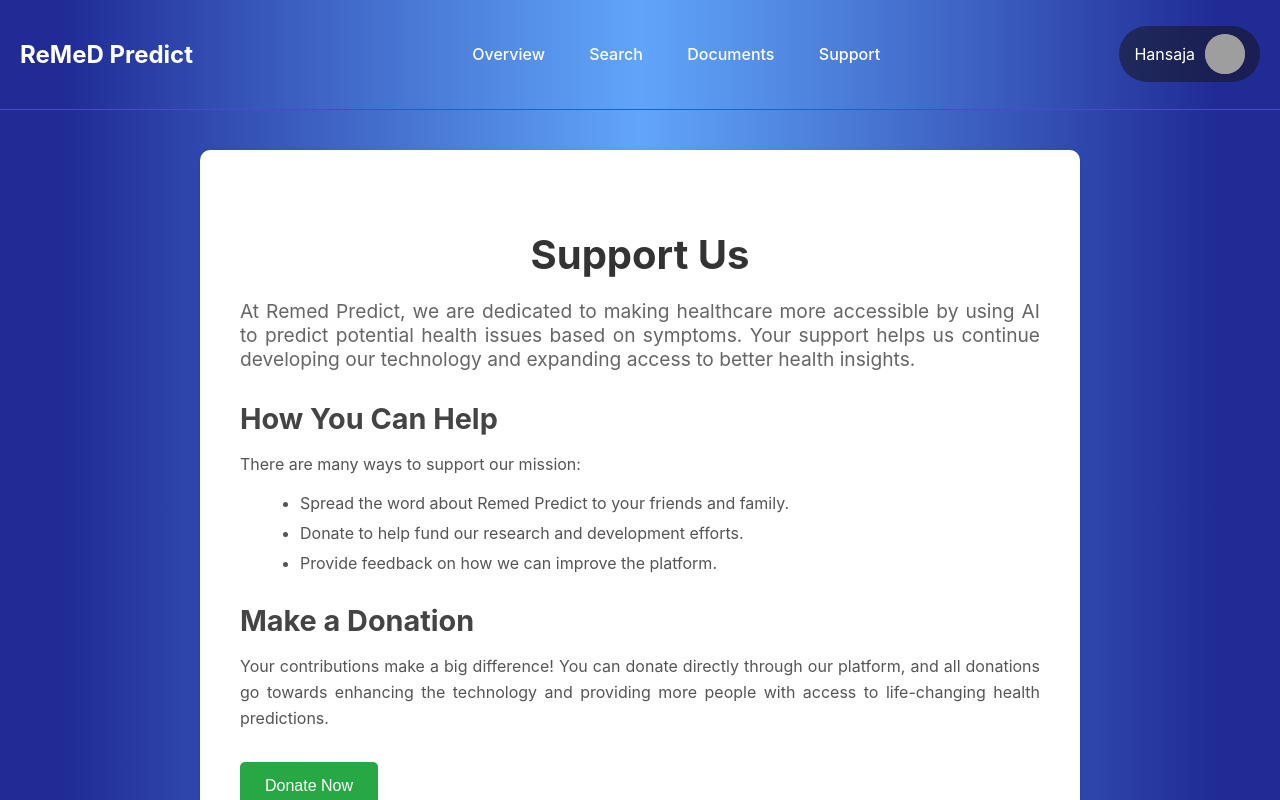
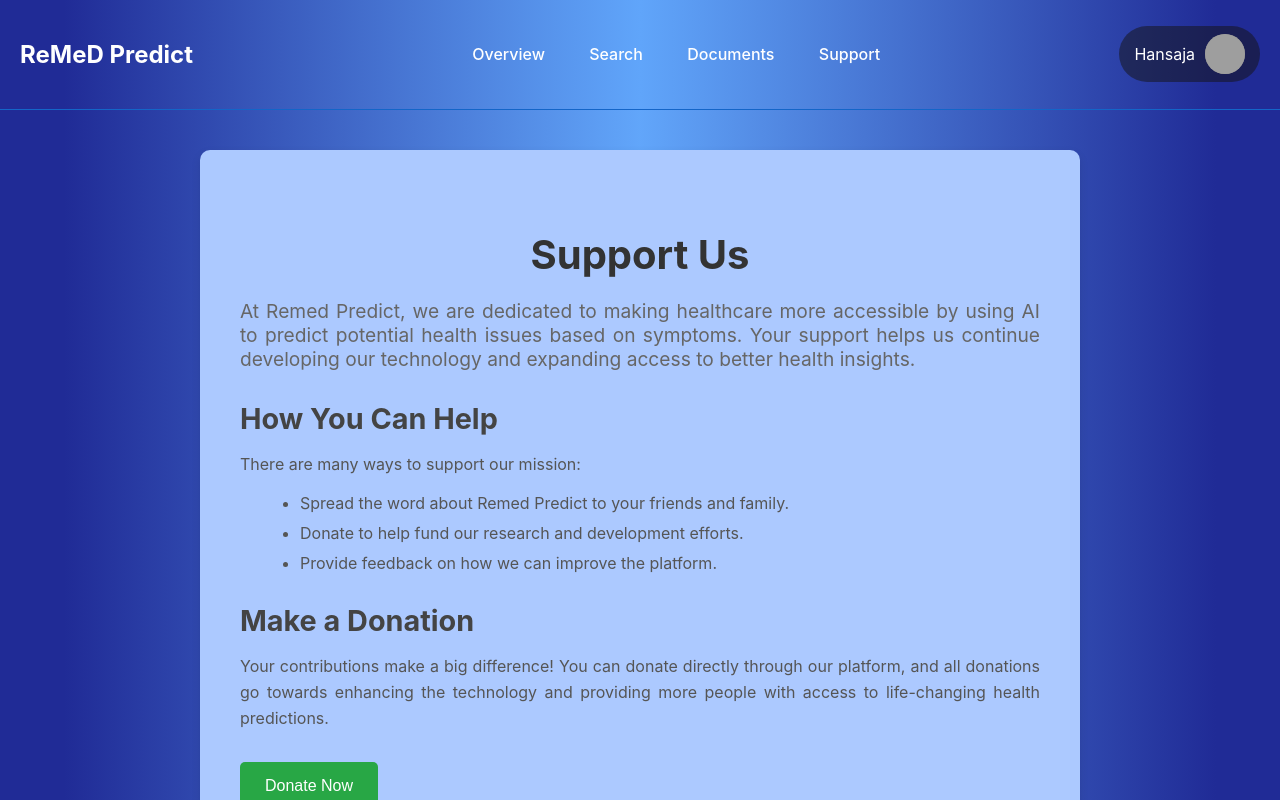
Before and after one commit to hansaja1119/DASHcoders, a React (Create React App) app in the folder frontend/: page /support in a window 1280 px wide. Shown: the top 800 px of the page. Built offline with nearby package versions, Linux system fonts and the light colour scheme; grey boxes are pictures that could not be loaded.

Commit message:
Updated some minor styles

```diff
--- a/frontend/src/Pages/DetailPage/DetailPage.scss
+++ b/frontend/src/Pages/DetailPage/DetailPage.scss
@@ -9,10 +9,15 @@
   background-size: contain;
   background-position: center;
   background-repeat: no-repeat;
-  padding: 80px 520px;
+  padding: 80px 50px;
   text-align: center;
   color: white;
+
   display: flex;
+  flex-direction: column;
+  align-items: center;
   gap: 20px;
-  height: 60vh;
+
+  min-height: 70vh;
+  box-sizing: border-box;
 }
--- a/frontend/src/Pages/DocumentPage/DocumentPage.scss
+++ b/frontend/src/Pages/DocumentPage/DocumentPage.scss
@@ -1,17 +1,19 @@
-
-
 .document-page {
   display: flex;
   justify-content: center;
   align-items: center;
   min-height: 80vh;
   padding: 40px;
-  background:
-      linear-gradient(90deg, rgba(32, 43, 150, 0.9) 5%, rgba(96, 165, 250, 0.9) 50%, rgba(32, 43, 150, 0.9) 95%);
+  background: linear-gradient(
+    90deg,
+    rgba(32, 43, 150, 0.9) 5%,
+    rgba(96, 165, 250, 0.9) 50%,
+    rgba(32, 43, 150, 0.9) 95%
+  );
 }
 
 .content-container {
-  background-color: #fff;
+  background-color: #acc9ff;
   padding: 40px;
   border-radius: 10px;
   box-shadow: 0 4px 10px rgba(0, 0, 0, 0.1);
--- a/frontend/src/Pages/SupportPage/SupportPage.scss
+++ b/frontend/src/Pages/SupportPage/SupportPage.scss
@@ -1,17 +1,19 @@
-
-
 .support-page {
   display: flex;
   justify-content: center;
   align-items: center;
   min-height: 80vh;
   padding: 40px;
-  background:
-      linear-gradient(90deg, rgba(32, 43, 150, 0.9) 5%, rgba(96, 165, 250, 0.9) 50%, rgba(32, 43, 150, 0.9) 95%);
+  background: linear-gradient(
+    90deg,
+    rgba(32, 43, 150, 0.9) 5%,
+    rgba(96, 165, 250, 0.9) 50%,
+    rgba(32, 43, 150, 0.9) 95%
+  );
 }
 
 .content-container {
-  background-color: #fff;
+  background-color: #acc9ff;
   padding: 40px;
   border-radius: 10px;
   box-shadow: 0 4px 10px rgba(0, 0, 0, 0.1);
```
